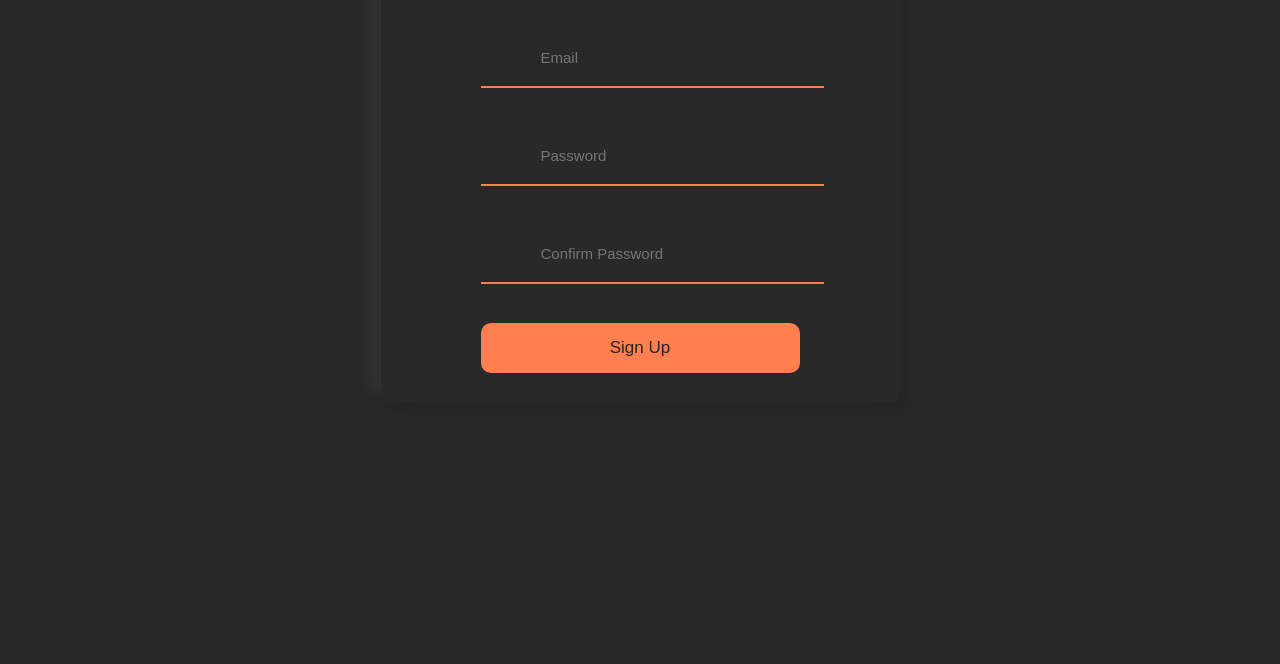
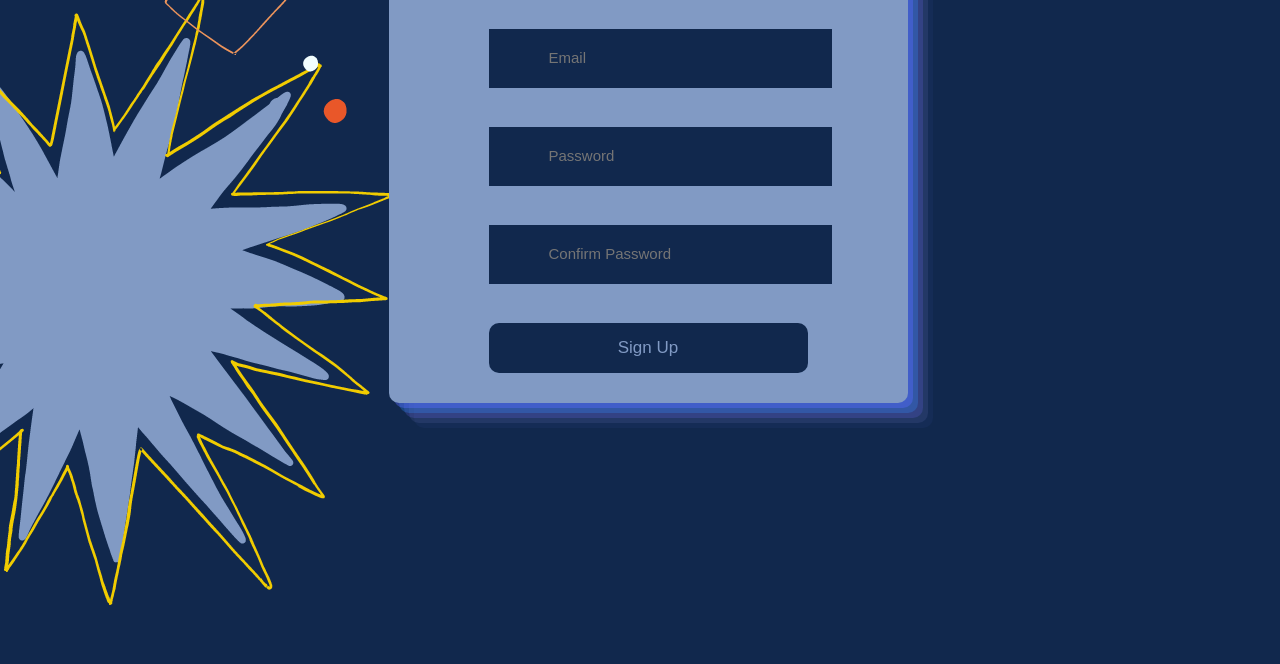
Before and after one commit to unnati2000/form-validator, a plain HTML site: page signup.html in a window 1280 px wide. Shown: the part 136-800 px from the top of the page. Drawn offline with Linux system fonts and the light colour scheme.

Commit message:
Design for form

```diff
--- a/index.css
+++ b/index.css
@@ -1,7 +1,8 @@
 @import url("https://fonts.googleapis.com/css2?family=Montserrat&display=swap");
 
 body {
-  background: #292929;
+  background: url("./background.png");
+  width: 100%;
   text-align: center;
   font-family: "Montserrat", sans-serif;
 }
@@ -21,21 +22,23 @@ input {
 }
 .form {
   padding: 30px 100px;
-  background: #292929;
+  background: #819ac4;
   border-radius: 10px;
-  box-shadow: 9.91px 9.91px 15px #252525, -9.91px -9.91px 15px #353535;
+  box-shadow: rgba(89, 105, 255, 0.4) 5px 5px, rgba(46, 137, 240, 0.3) 10px 10px,
+    rgba(114, 104, 248, 0.2) 15px 15px, rgba(156, 155, 241, 0.1) 20px 20px,
+    rgba(102, 116, 248, 0.05) 25px 25px;
 }
 
 .name {
   padding: 20px 60px;
   width: 70%;
-  background: #292929;
-  color: #ff7f50;
-  border: solid 2px #ff7f50;
+  background: #11284d;
+  color: #11284d;
+  border: solid 2px #11284d;
   border-top: none;
   border-left: none;
   border-right: none;
-  border-bottom-color: #ff7f50;
+  border-bottom-color: #11284d;
   font-size: 15px;
   margin-top: 20px;
 }
@@ -66,7 +69,7 @@ input:focus {
   color: rgb(125, 125, 126);
   font-size: 15px;
   width: 80%;
-  border: solid 1px #ff7f50;
+  border: solid 1px #11284d;
   border-radius: 50px;
 }
 
@@ -89,20 +92,16 @@ input:focus {
   border-radius: 50px;
   color: #252525;
   font-size: 17px;
-  background: #ff7f50;
+  background: #11284d;
+  color: #819ac4;
   border-radius: 10px;
   cursor: pointer;
   width: 100%;
 }
 
-.button:hover {
-  background: #ff6347;
-  border-radius: 10px;
-}
-
 .sign-up {
   font-size: 30px;
-  color: #ff7f50;
+  color: #11284d;
 }
 
 .error {
@@ -118,7 +117,7 @@ input:focus {
 }
 
 .agree {
-  color: #ff7f50;
+  color: #11284d;
 }
 
 .checkBox {
@@ -126,5 +125,5 @@ input:focus {
 }
 
 label {
-  color: #ff7f50;
+  color: #11284d;
 }
```
Also changed, not shown: background.png (added).
